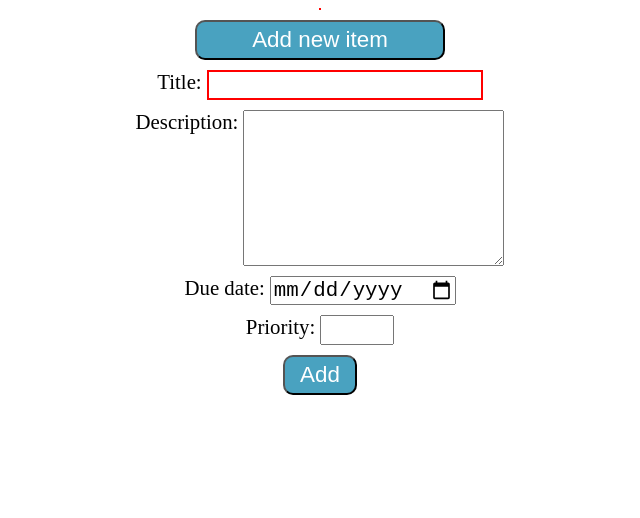
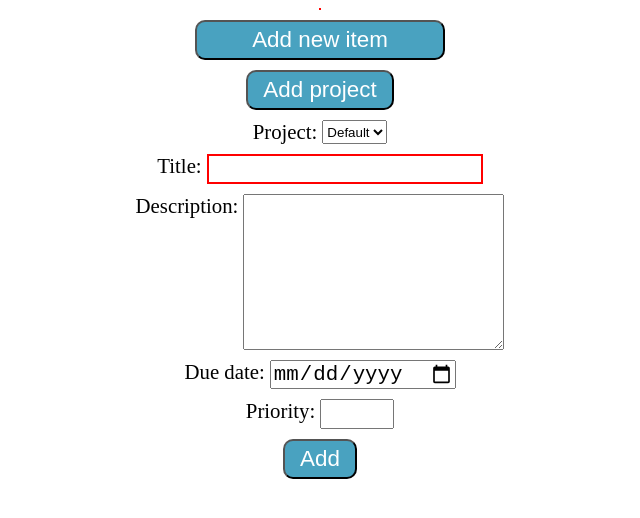
Before and after one commit to ProteinK/todo-app, a website built with webpack: page dist/index.html in a window 1280 px wide. Both pictures are taken after a click on the button "Add new item". Shown: the whole page, without its empty margins (320-960 px from the left). Built offline with nearby package versions, Linux system fonts and the light colour scheme.

Commit message:
Add project creation and selection

```diff
--- a/src/ProjectManager.js
+++ b/src/ProjectManager.js
@@ -16,7 +16,11 @@ const ProjectManager = (function () {
     return projects.find(p => p.name === name);
   }
 
-  return Object.assign({}, { initialize, addProject, getProject });
+  function getProjects() {
+    return projects;
+  }
+
+  return Object.assign({}, { initialize, addProject, getProject, getProjects });
 })();
 
 export default ProjectManager;
--- a/src/controllers.js
+++ b/src/controllers.js
@@ -1,11 +1,36 @@
 import TodoItem from "./TodoItem";
+import Project from "./Project";
 import ProjectManager from "./ProjectManager";
 import { ProjectView } from "./views";
 
 const ProjectController = (function () {
 
+  function showProjectForm() {
+    document.querySelector('#project-form').classList.toggle('hidden');
+  }
+
   function showItemForm() {
+    let projects = ProjectManager.getProjects();
+    const select = document.querySelector('#picked-project');
+    select.innerHTML = '';
+
+    for (const project of projects) {
+      let option = document.createElement('option');
+      option.value = project.name;
+      option.textContent = project.name;
+      if (option.value === 'Default') {
+        option.selected = true;
+      }
+      select.appendChild(option);
+    }
+
     document.querySelector('#item-form').classList.toggle('hidden');
+  }
+
+  function addProject() {
+    let projectName = document.querySelector('#project-name').value;
+    let project = Project(projectName);
+    ProjectManager.addProject(project);
   }
 
   function addItem() {
@@ -15,8 +40,9 @@ const ProjectController = (function () {
     let priority = document.querySelector('#priority').value;
 
     let item = TodoItem(title, desc, date, priority);
-    //TODO don't always add to default
-    let project = ProjectManager.getProject("Default");
+
+    let projectName = document.querySelector('#picked-project').value;
+    let project = ProjectManager.getProject(projectName);
     project.addItem(item);
     ProjectView.display(project);
   }
@@ -30,7 +56,7 @@ const ProjectController = (function () {
     ProjectView.display(project);
   }
 
-  return Object.assign({}, { showItemForm, addItem, removeItem });
+  return Object.assign({}, { showItemForm, addItem, removeItem, showProjectForm, addProject });
 })();
 
 const ItemController = (function () {
--- a/src/views.js
+++ b/src/views.js
@@ -26,8 +26,14 @@ const ProjectView = (function () {
   const addItemBtn = document.querySelector('#add-item');
   addItemBtn.addEventListener('click', ProjectController.addItem);
 
+  const addProjectBtn = document.querySelector('#add-project');
+  addProjectBtn.addEventListener('click', ProjectController.addProject);
+
   const btn = document.querySelector('#add-new-item');
   btn.addEventListener('click', ProjectController.showItemForm);
+
+  const newProjectBtn = document.querySelector('#add-new-project');
+  newProjectBtn.addEventListener('click', ProjectController.showProjectForm);
 
   return Object.assign({}, { display });
 })();
```
Also changed, not shown: dist/bundle.js, dist/index.html, dist/style.css.
